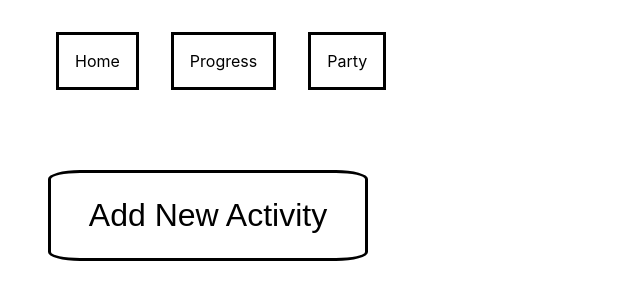
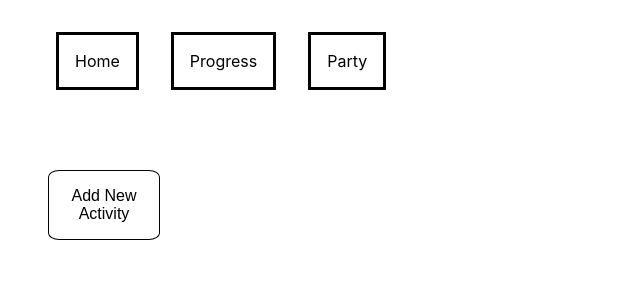
Before and after one commit to NadyaCodes/progress-party, a React (Create React App) app: page / in a window 1280 px wide. Both pictures are taken after a click on the item "Progress". Shown: the top 300 px of the page, without its empty margins (0-640 px from the left). Built offline with nearby package versions, Linux system fonts and the light colour scheme.

Commit message:
change activity display to row

```diff
--- a/src/App.css
+++ b/src/App.css
@@ -38,14 +38,14 @@
 }
 
 button {
-  font-size: 2rem;
+  font-size: 1rem;
   background-color: white;
   color: black;
-  border: .2rem solid black;
+  border: .1rem solid black;
   margin: 1rem;
   border-radius: 10%;
-  padding: 1.5rem;
-  width: 20rem;
+  padding: 1rem;
+  width: 7rem;
 }
 
 button:hover {
@@ -74,12 +74,12 @@ button:hover::after {
 .new-activity-input {
   display: flex;
   flex-direction: column;
-  max-width: 30rem;
+  width: 30rem;
   /* float: left; */
 }
 
 .new-activity-input > button {
-  width: 10rem;
+  width: 6rem;
   padding: .5rem;
   align-self: end;
 }
@@ -89,3 +89,32 @@ button:hover::after {
   align-content: flex-end;
   margin: 0;
 }
+
+input {
+  border: .1rem solid black;
+  /* border-bottom:  */
+}
+
+input:focus {
+  outline: purple double .2rem;
+  /* border: .3rem dotted black; */
+  /* border-bottom:  */
+}
+
+.activityContainer {
+  display: flex;
+  flex-direction: row;
+  border: .1rem solid black;
+  padding: 0 1rem;
+}
+
+.progressbarContainer {
+  display: flex;
+  flex-direction: row;
+  width: 50%;
+  padding: .5rem 2rem;
+}
+
+svg {
+  padding: .5rem 1.4rem;
+}
```
